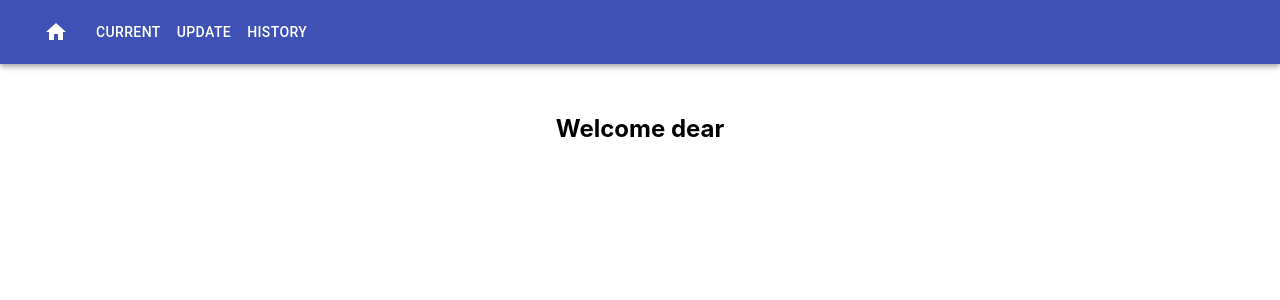
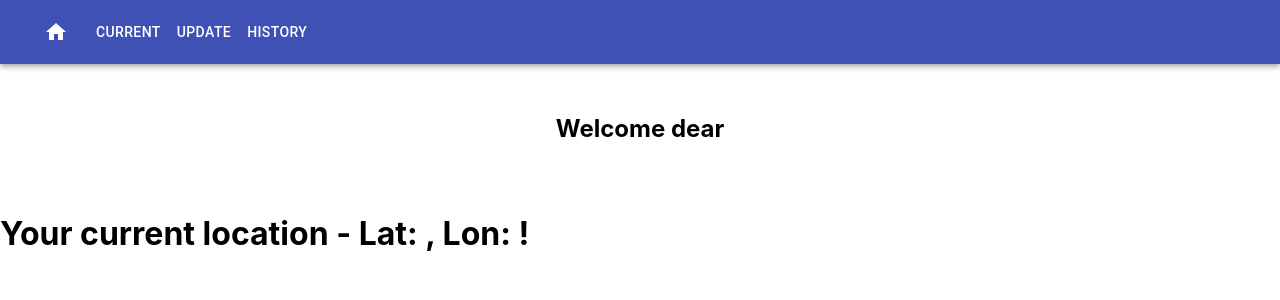
Before and after one commit to hbkriz/amplifyapp, a React (Create React App) app: page /About in a window 1280 px wide. Shown: the top 300 px of the page. Built offline with nearby package versions, Linux system fonts and the light colour scheme; no server answers.

Commit message:
new changes

```diff
--- a/src/About/About.js
+++ b/src/About/About.js
@@ -7,7 +7,29 @@ export default function About()
         userName: window.location.search.substring(1)
     });
 
+    const [current, setCurrent] = React.useState({});
+
+    function success(pos) {
+        setCurrent(pos.coords);
+        console.log(pos.coords);
+    }
+
+    function error(err) {
+        console.error('ERROR(' + err.code + '): ' + err.message);
+    }
+
+    if(navigator.geolocation){
+        navigator.geolocation.watchPosition(success, error);
+     } else {
+        alert("Sorry, browser does not support geolocation!");
+     }
+
     return (
+        <div className="About">
         <Navigation userName={state.userName} />
+          <div className="lander">
+            <h1>Your current location - Lat: {current.latitude}, Lon: {current.longitude}!</h1>
+          </div>
+        </div>
     );
 }
--- a/src/components/Navbar.js
+++ b/src/components/Navbar.js
@@ -6,7 +6,6 @@ import Toolbar from '@material-ui/core/Toolbar';
 import HomeIcon from '@material-ui/icons/Home';
 
 const Navigation = (props) => {
-  console.log(props.userName);
   const locationRoute = `/Location?${props.userName}`;
   const contactRoute = `/Contact?${props.userName}`;
   const homeRoute = `/Home?${props.userName}`;
```
